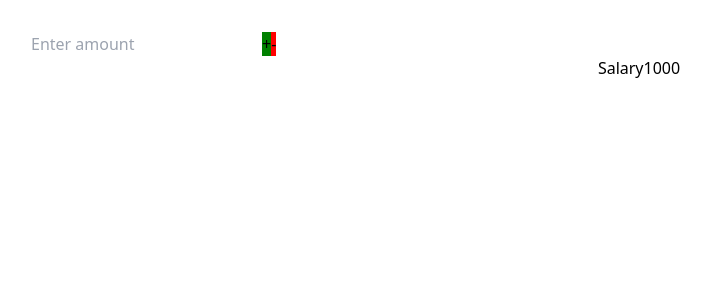
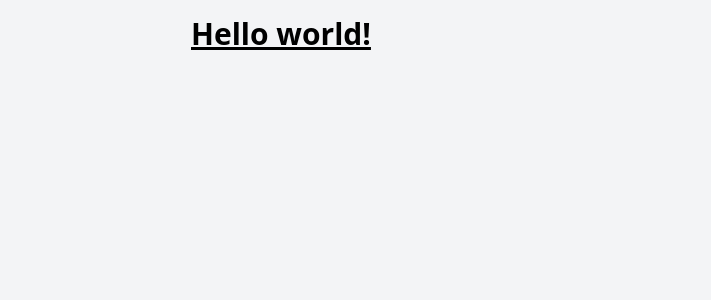
Before and after one commit to aiyaruch1320/mondy, a React (Vite) app: page / in a window 1280 px wide. Shown: the top 300 px of the page, without its empty margins (1-712 px from the left). Built offline with nearby package versions, Linux system fonts and the light colour scheme.

Commit message:
Clean old design

```diff
--- a/src/App.tsx
+++ b/src/App.tsx
@@ -1,89 +1,13 @@
-import React, { useState } from "react";
-import "./App.css";
+import React from "react";
 
-interface Transaction {
-  id: number;
-  detail: string;
-  amount: number;
-  createdAt: Date;
-  updatedAt: Date;
+function App() {
+  return (
+    <div className="min-h-screen bg-gray-100 p-4">
+      <div className="max-w-4xl mx-auto space-y-6">
+        <h1 className="text-3xl font-bold underline">Hello world!</h1>
+      </div>
+    </div>
+  );
 }
 
-const App: React.FC = () => {
-  const [amount, setAmount] = useState<string>("");
-  const [transactions, setTransactions] = useState<Transaction[]>([
-    {
-      id: 1,
-      detail: "Salary",
-      amount: 1000,
-      createdAt: new Date(),
-      updatedAt: new Date(),
-    },
-  ]);
-
-  const addTransaction = (amount: number, type: "income" | "expenses") => {
-    const netAmount = type === "income" ? amount : -amount;
-    const newTransaction: Transaction = {
-      id: transactions.length + 1,
-      detail: "New Transaction",
-      amount: netAmount,
-      createdAt: new Date(),
-      updatedAt: new Date(),
-    };
-    setTransactions([...transactions, newTransaction]);
-    setAmount("");
-  };
-
-  const onAmountChange = (e: React.ChangeEvent<HTMLInputElement>) => {
-    const value = e.target.value;
-    const numberValue = Number(value);
-    if (value === "" || isNaN(numberValue) || numberValue < 1) {
-      setAmount("");
-      return;
-    }
-    setAmount(value);
-  };
-
-  return (
-    <>
-      <div
-        style={{
-          display: "flex",
-          flexDirection: "row",
-        }}
-      >
-        <input
-          type="text"
-          name="amount"
-          min={1}
-          onChange={onAmountChange}
-          value={amount}
-          data-testid="amount-input"
-          placeholder="Enter amount"
-        />
-        <button
-          style={{ background: "green" }}
-          data-testid="plus-button"
-          onClick={() => !!amount && addTransaction(Number(amount), "income")}
-        >
-          +
-        </button>
-        <button
-          style={{ background: "red" }}
-          data-testid="minus-button"
-          onClick={() => !!amount && addTransaction(Number(amount), "expenses")}
-        >
-          -
-        </button>
-      </div>
-      {transactions.map((transaction) => (
-        <div key={transaction.id} data-testid={`transaction-${transaction.id}`}>
-          <span>{transaction.detail}</span>
-          <span>{transaction.amount}</span>
-        </div>
-      ))}
-    </>
-  );
-};
-
 export default App;
```
Also changed, not shown: 1 other file (tests, documents, lock files or other folders).
